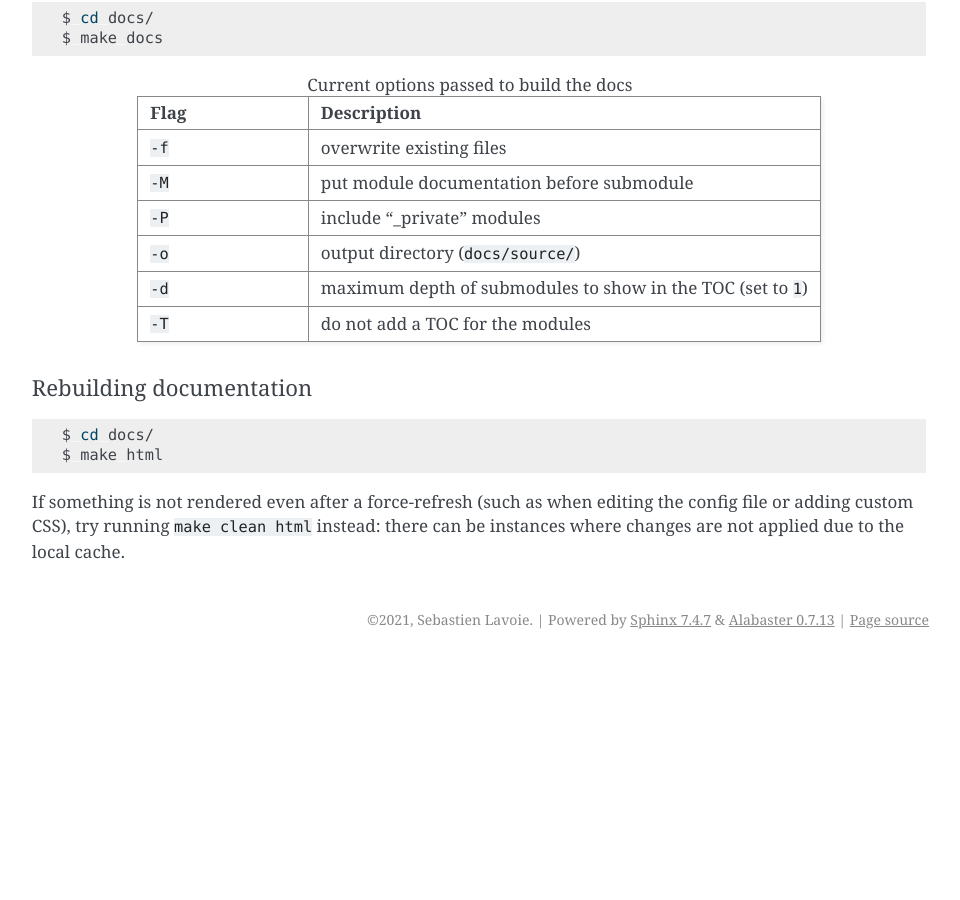
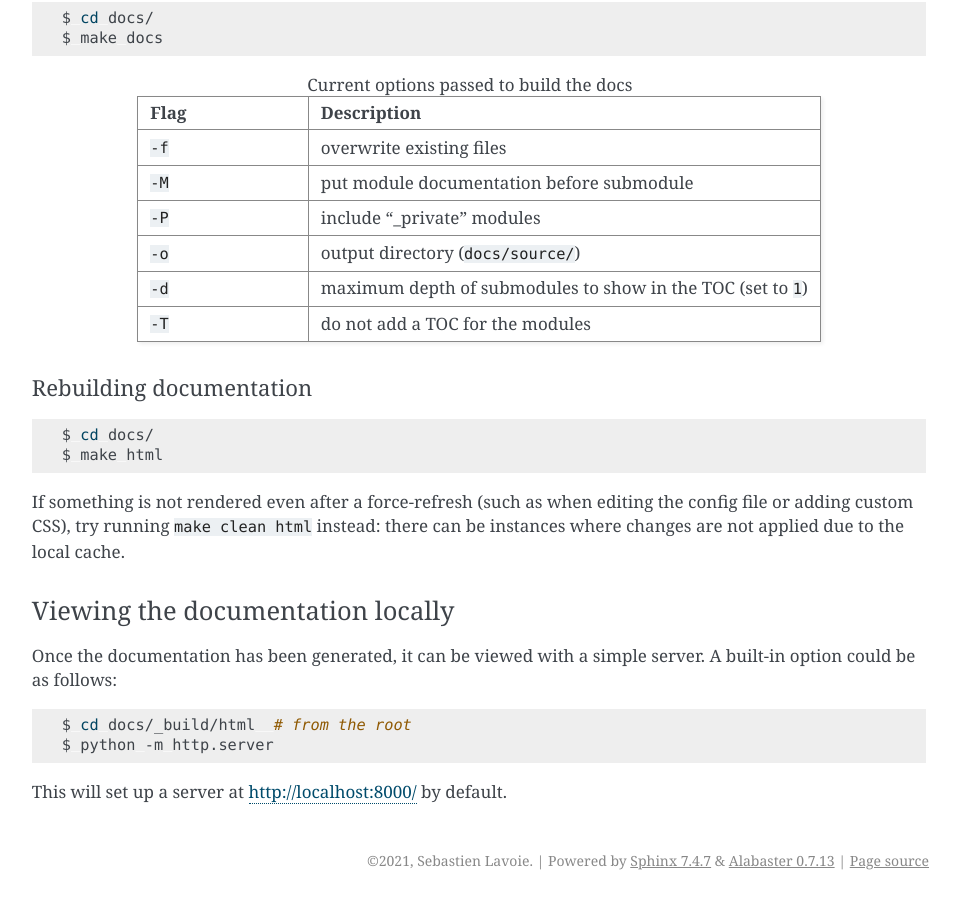
Before and after one commit to sglavoie/uol-grades-calculator, a Sphinx documentation site: the page built from docs/developers.rst, in a window 1280 px wide and 900 px high, scrolled down 2874 px. Shown: the whole window, without its empty margins (311-1271 px from the left). Built offline with Sphinx 7.4.7, drawn with Linux system fonts in a browser that asks for light colours; before the commit the page ends 3533 px from its top, so only the background shows below that; some of the changed text lies outside the part shown.

Commit message:
docs: add section 'Viewing the documentation locally'

```diff
--- a/docs/developers.rst
+++ b/docs/developers.rst
@@ -191,3 +191,17 @@
 
 
 If something is not rendered even after a force-refresh (such as when editing the config file or adding custom CSS), try running ``make clean html`` instead: there can be instances where changes are not applied due to the local cache.
+
+
+Viewing the documentation locally
+^^^^^^^^^^^^^^^^^^^^^^^^^^^^^^^^^
+
+Once the documentation has been generated, it can be viewed with a simple server. A built-in option could be as follows:
+
+.. code-block:: bash
+
+    $ cd docs/_build/html  # from the root
+    $ python -m http.server
+
+
+This will set up a server at http://localhost:8000/ by default.
```
